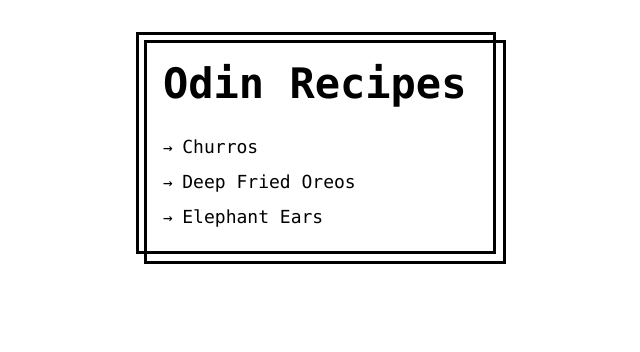
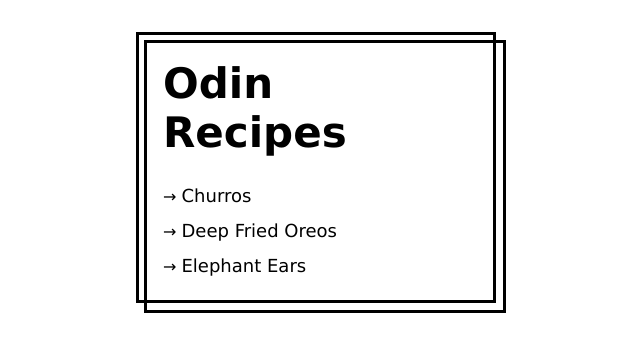
Before and after one commit to raeosunshine/the-odin-project, a plain HTML site: page recipes/index.html in a window 1280 px wide. Shown: the whole page, without its empty margins (324-964 px from the left). Drawn offline with Linux system fonts and the light colour scheme.

Commit message:
feat: change font to Lucida Sans

```diff
--- a/landing-page/styles.css
+++ b/landing-page/styles.css
@@ -7,7 +7,7 @@
 }
 
 * {
-	font-family: Inconsolata, Consolas, 'Courier New', Courier, monospace;
+	font-family: 'Lucida Sans', 'Lucida Sans Regular', 'Lucida Grande', 'Lucida Sans Unicode', Geneva, Verdana, sans-serif;
 }
 
 a {
--- a/recipes/styles.css
+++ b/recipes/styles.css
@@ -8,7 +8,7 @@
 
 body {
 	padding: 32px;
-	font-family: Inconsolata, Consolas, 'Courier New', Courier, monospace;
+	font-family: 'Lucida Sans', 'Lucida Sans Regular', 'Lucida Grande', 'Lucida Sans Unicode', Geneva, Verdana, sans-serif;
 }
 
 .container {
```
